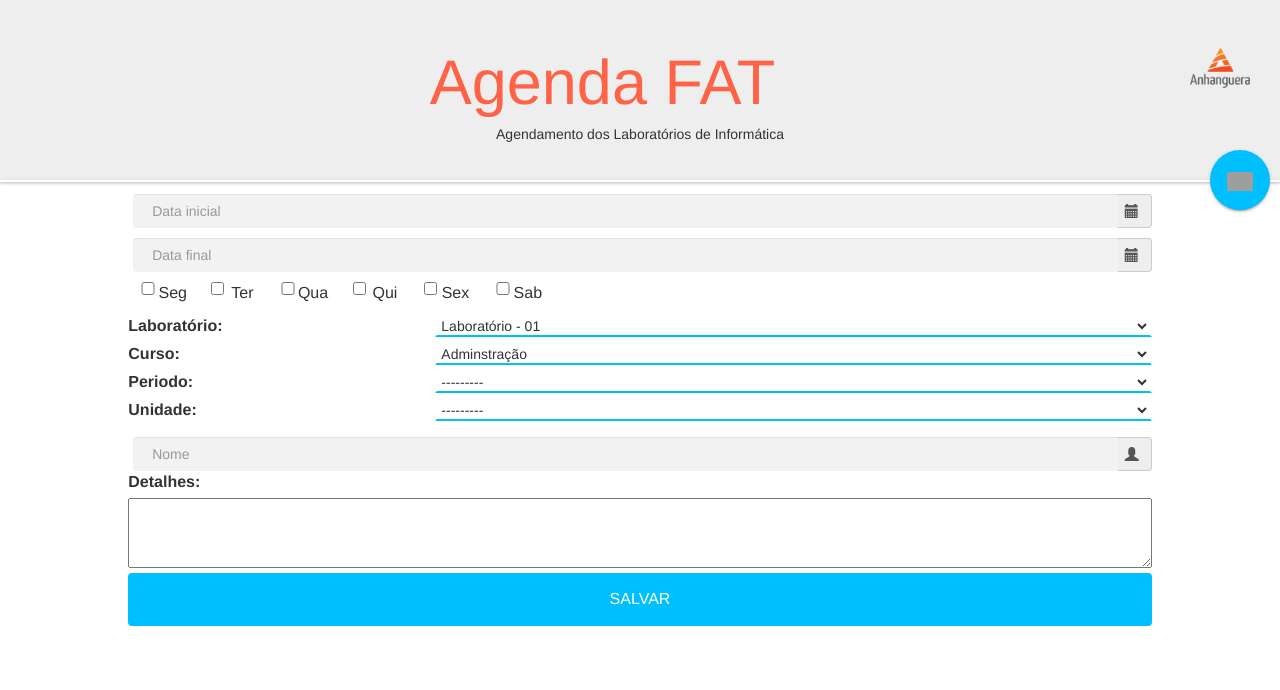
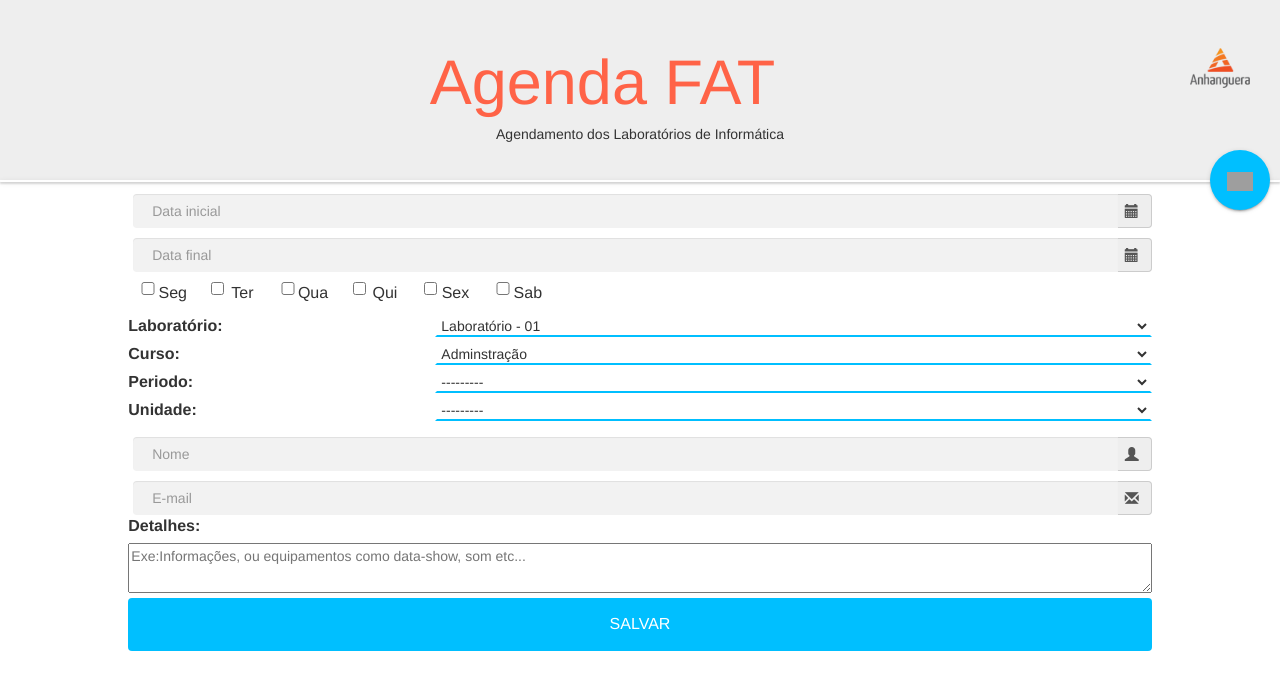
Before and after one commit to dennyerikson/agenda_lab, a Django app: page /semestre/ in a window 1280 px wide. Shown: the top 690 px of the page. Run offline with Django 3.2, Linux system fonts and the light colour scheme; a user stored in the database is signed in; data comes from the database, SQL or seed files in the repository; some libraries are stand-ins or nearby versions; grey boxes are pictures that could not be loaded.

Commit message:
refatoração de envio de email, ajustes de no filtro por data

```diff
--- a/blog/forms.py
+++ b/blog/forms.py
@@ -23,7 +23,7 @@ class PeriodForm(forms.ModelForm):
         COURSES = Courses.objects.all()
 
         model = Post
-        fields = ('create_date','unidade','course','lab','period','name','details')
+        fields = ('create_date','unidade','course','lab','period','name','email','details')
 
         widgets={
 
@@ -32,6 +32,7 @@ class PeriodForm(forms.ModelForm):
             'course':Select(choices=((choice.value, choice.name) for choice in COURSES )),
             'period':Select(choices=((choice.value, choice.name) for choice in PERIOD )),
             'create_date': forms.DateInput(attrs={'class':'datetime-input'}),
+            'details': forms.Textarea(attrs={"placeholder":"Exe:Informações, ou equipamentos como data-show, som etc..."}),
         }
 
         def options(self, name, value, attrs=None):
--- a/blog/models.py
+++ b/blog/models.py
@@ -1,10 +1,10 @@
 from django.db import models
 from django.utils import timezone
 from django.template.loader import render_to_string
-from django.core.mail import send_mail
-from datetime import datetime
+# from django.core.mail import send_mail
+# from datetime import datetime
+from .email import send_email
 
-# semestre = []
 # Create your models here.
 class Post(models.Model):
     lab = models.CharField(verbose_name='Laboratório',max_length=2)
@@ -23,40 +23,25 @@ class Post(models.Model):
     ('2','CS'),
     )
     unidade = models.CharField(verbose_name='Unidade', max_length=2, choices=UNIDADE_CHOICES)
+    quantidade = models.IntegerField(default=0)
+    email = models.EmailField(blank=True, null=True)
 
     def save(self, *args, **kwargs):
-        global semestre
-
         super(Post, self).save(*args, **kwargs)
 
-        hora = datetime.now().hour
-        msg = ''
-        if hora >= 6 and hora < 12:
-            msg = 'Bom dia,'
-        elif hora >= 12 and nora < 18:
-            msg = 'Boa tarde,'
-        else:
-            msg = 'Boa noite,'
+        if self.quantidade == 0:
 
-        data = {'lab': self.lab, 'course':self.course, 'name':self.name,
-            'period':self.period, 'details':self.details, 'unidade':self.unidade,
-            'create_date':self.create_date, 'msg':msg
-        }
+            data = {'lab': self.lab, 'course':self.course, 'name':self.name,
+                'period':self.period, 'details':self.details, 'unidade':self.unidade,
+                'create_date':self.create_date, 'email':self.email
+            }
+            send_email(data)
 
-        plain_text = render_to_string('blog/emails/novo_agendamento.txt', data)
-        html_email = render_to_string('blog/emails/novo_agendamento.html', data)
-
-        send_mail(
-            'TIFAT - AGENDAMENTO DOS LABORATÓRIOS', # assunto
-            plain_text, # mensagem
-            'denny.monteiro@anhanguera.com', #to
-            ['tifat@anhanguera.com',], #from
-            html_message=html_email,
-            fail_silently=False,
-        )
 
     def __str__(self):
         return str(self.create_date)
+
+
 
 class Period(models.Model):
     value = models.CharField(max_length=2)
@@ -64,6 +49,7 @@ class Period(models.Model):
 
     def __str__(self):
         return self.name
+
 
 class Courses(models.Model):
     value = models.CharField(max_length=2)
@@ -73,6 +59,7 @@ class Courses(models.Model):
     def __str__(self):
         return self.name
 
+
 class Labs(models.Model):
     value = models.CharField(max_length=2)
     name = models.CharField(max_length=200)
@@ -80,6 +67,8 @@ class Labs(models.Model):
 
     def __str__(self):
         return "ID " + self.value +" - "+self.name
+
+
 
 # class Events(models.Model):
 #     even_id = models.AutoField(primary_key=True)
--- a/blog/templates/blog/base.html
+++ b/blog/templates/blog/base.html
@@ -31,11 +31,6 @@
             <link  rel="stylesheet" href="{% static 'css/style.css' %}">
 
             <!-- <a href="https://icons8.com">Icon pack by Icons8</a> -->
-
-            <link href="//fonts.googleapis.com/icon?family=Material+Icons" rel="stylesheet">
-            <!-- <link rel="stylesheet" href="collapzion.min.css">
-            <script src="jquery.min.js"></script>
-            <script src="collapzion.min.js"></script> -->
 
         </head>
 
--- a/blog/templates/blog/post_semestre.html
+++ b/blog/templates/blog/post_semestre.html
@@ -1,7 +1,4 @@
 {% extends 'blog/base.html' %}
-{% load staticfiles %}
-{% load static %}
-{% load poll_extras %}
 
 {% block content %}
 <br>
@@ -152,14 +149,20 @@
                             </span>
                         </div>
 
+                        <div class='input-group date'>
+                            <input name="mail" type='text' class="form-control" placeholder=" E-mail"/>
+                            <span class="input-group-addon">
+                                <span class="glyphicon glyphicon-envelope"></span>
+                            </span>
+                        </div>
+
                         <div class="pure-control-group">
                             <div class="custon-select">
                                 <label for="id_details">Detalhes:</label>
-                                <textarea name="details" cols="40" rows="10" maxlength="150" required id="id_details">
-                                </textarea>
+                                <textarea style="height: 50px;" name="details"  maxlength="150" required id="id_details" placeholder="Exe:Informações, ou equipamentos como data-show, som etc..."></textarea>
 
-                                    </div>
-                                </div>
+                            </div>
+                        </div>
 
 
                                 <button class="btn btn-info btn-block"  id="btnim" type="submit" class="button">Salvar</button>
@@ -173,4 +176,35 @@
             </div>
             </div>
 
+        <!-- Modal Sucess -->
+        <div id="myModalsucess" class="modal fade" role="dialog">
+            <div class="modal-dialog">
+                <!-- inserindo modal 27/07/2018 -->
+                <div class="modal-content">
+                    <div class="modal-body">
+
+                        <div class="sucess">
+                            {% for message in messages%}
+                                <h3>{{message}}</h3>
+                            {% endfor %}
+                        </div>
+
+                        <div class="circle"></div>
+
+                    </div>
+                </div>
+            </div>
+        </div>
+
+        {% if messages %}
+            <script>
+                // alert("Salvo com Sucesso!");
+                $('#myModalsucess').modal('show');
+                    setTimeout(function(){
+                        $('#myModalsucess').modal('hide');
+                        window.location.href = "/";
+                    }, 2000);
+            </script>
+        {% endif %}
+
 {% endblock %}
--- a/blog/views.py
+++ b/blog/views.py
@@ -16,9 +16,14 @@ from django.contrib.auth.decorators import login_required
 from django.contrib.auth import authenticate, login
 from django.contrib.auth.forms import UserCreationForm
 from django.contrib.auth.admin import User
+from .email import send_email
+from django.contrib import messages
+import datetime
 
 # Create your views here.
 def post_list(request):
+
+    data_dia = {}
 
     data_inicial = timezone.now()
     data_final = data_inicial.fromordinal(data_inicial.toordinal()+5)
@@ -27,30 +32,31 @@ def post_list(request):
     data_init = request.GET.get('qi')
     data_finish = request.GET.get('qf')
     data_course = request.GET.get('qc')
-    # data_lab = request.GET.get('qc')
-    # data_uni = request.GET.get('qu')
-    # data_period = request.GET.get('qp')
 
-    if data_init and data_finish and data_course or data_init and data_finish:
 
+    print(data_course, type(data_course))
+
+    if data_init and data_finish and not data_course=='14':
         post = Post.objects.filter(
-            Q(create_date__range=[data_init, data_finish]) |
 
             Q(create_date__range=[data_init, data_finish]),
             Q(course=data_course)
 
-            # Q(create_date__range=[data_init, data_finish]),
-            # Q(course=data_course), Q(lab=data_lab) |
+        ).order_by('create_date')
 
-            # Q(create_date__range=[data_init, data_finish]),
-            # Q(course=data_course), Q(lab=data_lab), Q(unidade=data_uni) |
+    elif data_course == '14':
+        post = Post.objects.filter(Q(create_date__range=[data_init, data_finish])).all()
 
-            # Q(create_date__range=[data_init, data_finish]), Q(course=data_course),
-            # Q(lab=data_lab), Q(unidade=data_uni), Q(period=data_period)
-
-        ).order_by('create_date')
     else:
         post = Post.objects.filter(create_date__range=[timezone.now(), data_final]).order_by('create_date')
+
+        data_dia['hoje'] = str('{0:%Y-%m-%d}'.format(datetime.datetime.now()))
+
+        for dia in post:
+            if str(dia.create_date) == data_dia['hoje']:
+                data_dia['dia'] = str(dia.create_date)
+
+
 
     form_error = False; form_sucess = False
     if request.method == 'POST':
@@ -99,7 +105,7 @@ def post_list(request):
     courses = Courses.objects.all()
 
     # context = {'post':post, 'form':form, 'course':course, 'period':period, 'msg':msg}
-    context = {'post':post, 'form':form, 'form_sucess':form_sucess, 'form_error':form_error, 'courses':courses}
+    context = {'post':post, 'form':form, 'form_sucess':form_sucess, 'form_error':form_error, 'courses':courses, 'data_dia':data_dia}
     return render(request, 'blog/post_list.html', context)
 
 
@@ -137,6 +143,7 @@ def semestre(request):
     unidad = request.GET.get('unidade')
     details = request.GET.get('details')
     nome = request.GET.get('qn')
+    mail = request.GET.get('mail')
 
     if data_i and data_f:
         check_mo = request.GET.get('MO'); check_tu = request.GET.get('TU'); check_we = request.GET.get('WE')
@@ -160,19 +167,29 @@ def semestre(request):
 
         lista = list(rrule(MONTHLY, byweekday=DIAS, dtstart=parse(data_i), until=parse(data_f)))
 
-
         for data in lista:
-            print('Curso:', course,'|', data)
-            query = Post.objects.create(
+            Post.objects.create(
                 course = course,
                 name = nome + " (admin)",
                 period = period,
                 create_date = data,
                 unidade = unidad,
                 details = details,
-                lab = lab
+                lab = lab,
+                quantidade = len(lista), #fazer ajustes para enviar email somente com a data inicial e a final
+                email=mail
             )
-            query.save()
+
+
+        # data para enviar o email
+        data = {'lab':lab, 'course':course, 'name':nome,
+        'period':period, 'details':details, 'unidade':unidad,
+        'create_date':str('{0:%d-%m-%Y}'.format(lista[0]))+' à '+str('{0:%d-%m-%Y}'.format(lista[-1])),
+        'email':mail
+        }
+        send_email(data)
+
+        messages.success(request, 'Salvo e enviado e-mail com sucesso!')
 
     else:
         pass
@@ -184,56 +201,3 @@ def FormatData(data):
     data = data[:-7]
     data = data.replace(', ','-')
     return data
-
-# import json
-# from django.http import HttpResponse, JsonResponse
-# def curso_json(request):
-#      # minha query onde obtenho os dados
-#     post = Post.objects.filter(create_date__range=['2018-07-01',timezone.now()])\
-#         .values('course')\
-#         .annotate(value=Count('course'))
-
-#     qnt_post = Post.objects.all().count()
-
-#     lista = [{'course': item['course'], 'quantidade': item['value']}
-#         for item in post]
-#     return JsonResponse({'cursos':lista})
-
-#     post = [ # obtenho um for com converção dos dados para dicionario
-#         post_serializer(posts)
-#         for posts in post
-#     ]
-#     print(len(post))
-#     return HttpResponse(json.dumps(post), content_type='application/json')
-# def post_serializer(posts): #serealiza para dicionário
-#     return {'curso':posts.course, }
-
-
-# def event(request):
-#     all_events = Events.objects.all()
-#     get_event_types = Events.objects.only('event_type')
-
-#     # if filters applied then get parameter and filter based on condition else return object
-#     if request.GET:
-#         event_arr = []
-#         if request.GET.get('event_type') == "all":
-#             all_events = Events.objects.all()
-#         else:
-#             all_events = Events.objects.filter(event_type__icontains=request.GET.get('event_type'))
-
-#         for i in all_events:
-#             event_sub_arr = {}
-#             event_sub_arr['title'] = i.event_name
-#             start_date = datetime.datetime.strptime(str(i.start_date.date()), "%Y-%m-%d").strftime("%Y-%m-%d")
-#             end_date = datetime.datetime.strptime(str(i.end_date.date()), "%Y-%m-%d").strftime("%Y-%m-%d")
-#             event_sub_arr['start'] = start_date
-#             event_sub_arr['end'] = end_date
-#             event_arr.append(event_sub_arr)
-#         return HttpResponse(json.dumps(event_arr))
-
-#     context = {
-#         "events":all_events,
-#         "get_event_types":get_event_types,
-
-#     }
-#     return render(request,'blog/event_management.html',context)
```
Also changed, not shown: blog/admin.py (+11 -1 lines), blog/email.py (added, +38 -0 lines), blog/templates/blog/emails/novo_agendamento.html (+7 -4 lines), blog/templates/blog/emails/novo_agendamento.txt (+5 -3 lines), blog/templates/blog/post_list.html (+6 -3 lines), blog/migrations/0012_post_quantidade.py (added), blog/migrations/0013_post_email.py (added).
